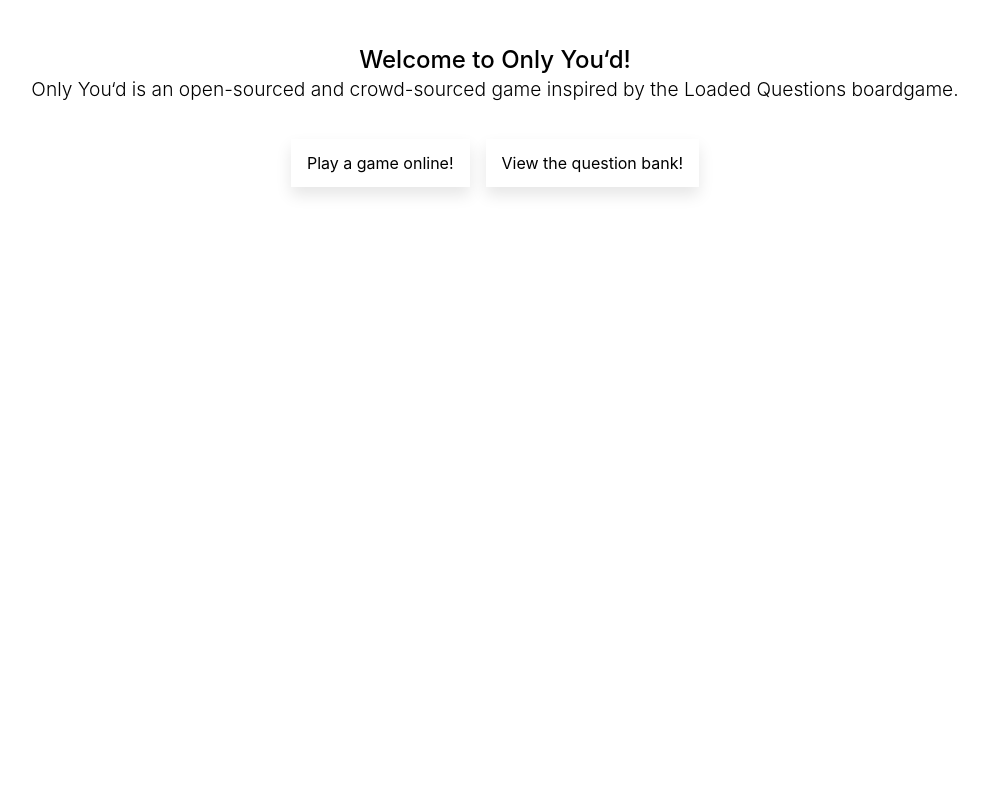
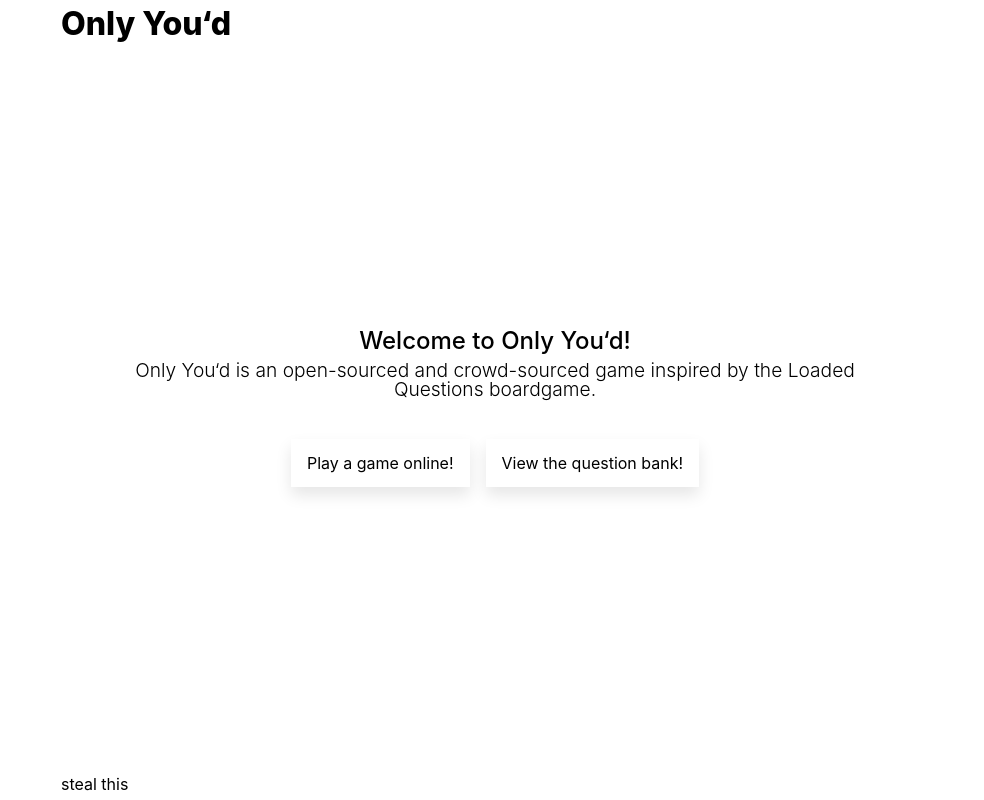
Before and after one commit to tif-calin/only-youd, a Next.js app: page / in a window 1280 px wide. Shown: the whole page, without its empty margins (145-1129 px from the left). Built offline with nearby package versions, Linux system fonts and the light colour scheme.

Commit message:
create layout

```diff
--- /dev/null
+++ b/components/layout.jsx
@@ -0,0 +1,34 @@
+import styles from './layout.module.scss';
+import Link from 'next/link';
+import Head from 'next/head';
+
+const Layout = ({ children }) => {
+  return (
+    <div className={styles.layout}>
+      <Head>
+        <title>Only You&lsquo;d</title>
+        <meta name="description" content="Only You'd is an open-sourced and crowd-sourced game inspired by the Loaded Questions boardgame." />
+        <link rel="manifest" href="/manifest.json" />
+        <link rel="icon" href="/favicon.ico" />
+      </Head>
+
+      <header className={styles.header}>
+        <h1><Link href="/"><a>Only You&lsquo;d</a></Link></h1>
+      </header>
+
+      <main className={styles.main}>
+        {children}
+      </main>
+
+      <footer className={styles.footer}>
+        <a
+          href="https://github.com/tif-calin/only-youd/"
+          target="_blank"
+          rel="noopener noreferrer"
+        >steal this</a>
+      </footer>
+    </div>
+  );
+};
+
+export default Layout;
--- /dev/null
+++ b/components/layout.module.scss
@@ -0,0 +1,40 @@
+.layout {
+  display: flex;
+  flex-direction: column;
+
+  height: 100vh;
+  width: 100vw;
+  max-width: 100%;
+
+  & > * {
+    padding: 0.5rem;
+    width: 100%;
+    display: flex;
+    flex-direction: column;
+    align-items: center;
+
+    & > * {
+      min-width: calc(100px + 60vw);
+      width: calc(150px + 40vw);
+      max-width: calc(900px + 10vw);
+    }
+  }
+}
+
+.header {
+  flex-grow: 0;
+
+  h1 {
+    font-size: 2rem;
+    font-weight: 800;
+  }
+}
+
+.main {
+  flex-grow: 1;
+  justify-content: center;
+}
+
+.footer {
+  flex-grow: 0;
+}
--- a/pages/_app.js
+++ b/pages/_app.js
@@ -1,7 +1,12 @@
+import Layout from '../components/layout';
 import '../styles/globals.css';
 
 const MyApp = ({ Component, pageProps }) => {
-  return <Component {...pageProps} />;
+  return (
+    <Layout>
+      <Component {...pageProps} />
+    </Layout>
+  );
 };
 
 export default MyApp;
```
